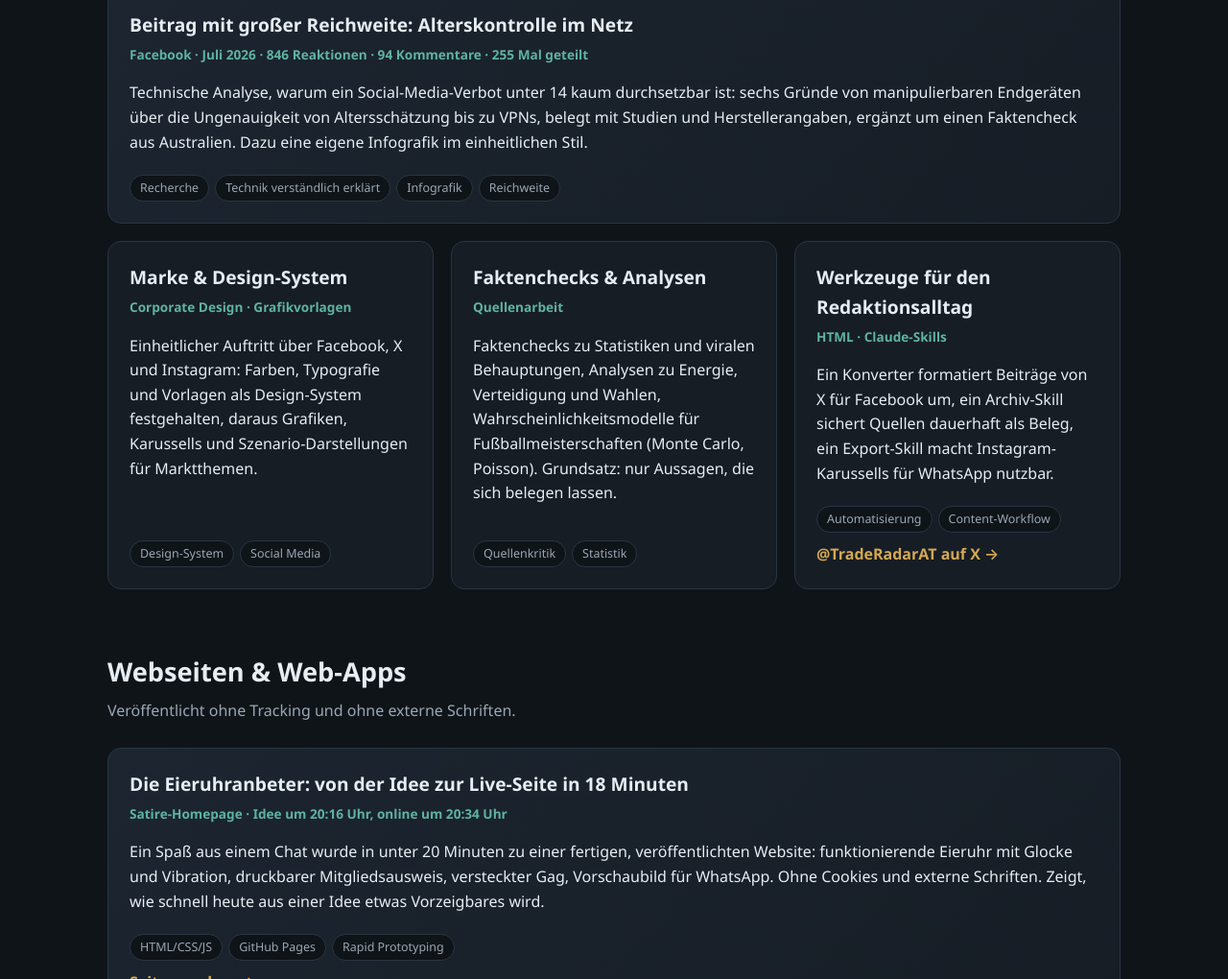
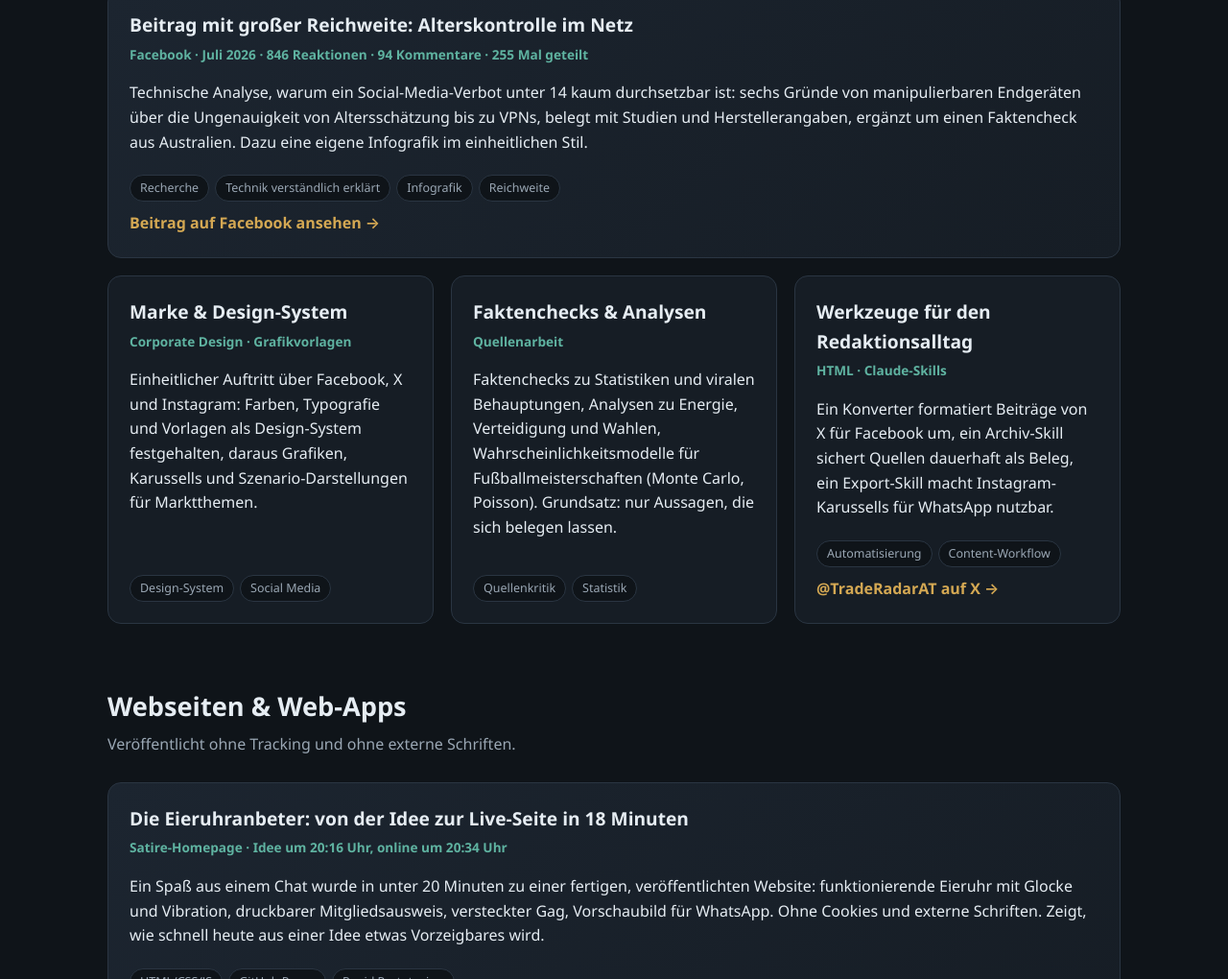
Before and after one commit to guenter-kohlhofer/portfolio, a plain HTML site: page index.html in a window 1280 px wide. Shown: the part 6118-7138 px from the top of the page at 96% size. Drawn offline with Linux system fonts and the light colour scheme.

Commit message:
Link zum Facebook-Beitrag

```diff
--- a/index.html
+++ b/index.html
@@ -285,6 +285,7 @@
       <div class="meta">Facebook · Juli 2026 · 846 Reaktionen · 94 Kommentare · 255 Mal geteilt</div>
       <p>Technische Analyse, warum ein Social-Media-Verbot unter 14 kaum durchsetzbar ist: sechs Gründe von manipulierbaren Endgeräten über die Ungenauigkeit von Altersschätzung bis zu VPNs, belegt mit Studien und Herstellerangaben, ergänzt um einen Faktencheck aus Australien. Dazu eine eigene Infografik im einheitlichen Stil.</p>
       <div class="tags"><span class="tag">Recherche</span><span class="tag">Technik verständlich erklärt</span><span class="tag">Infografik</span><span class="tag">Reichweite</span></div>
+      <a class="link" href="https://www.facebook.com/guenta9/posts/pfbid0Z27yNLLskWwhQk2DAxM13Ds7DtMXJwaTc82QeGzwQ5eXcFNgxmHaJvLPWWgWta2rl" rel="noopener">Beitrag auf Facebook ansehen →</a>
     </article>
 
     <article class="card">
```
